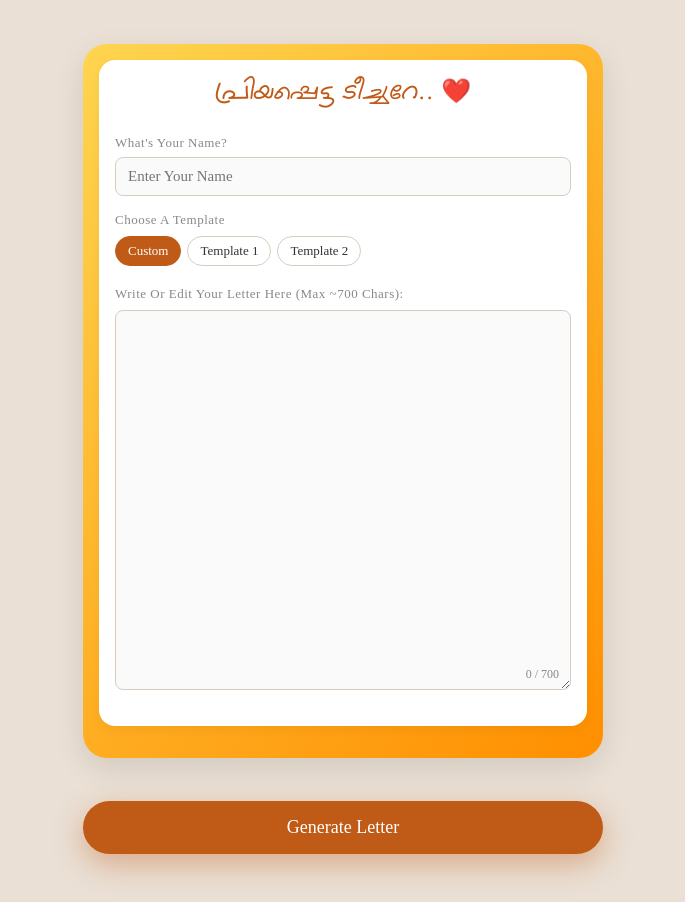
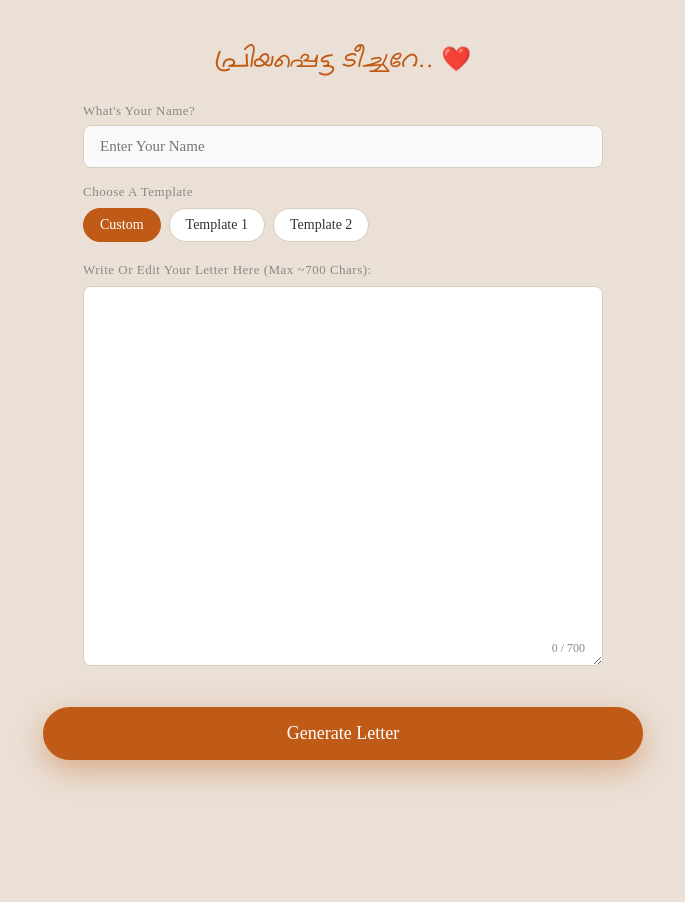
Before and after one commit to Shameelmya/BalakeralamLetter, a React (Vite) app: page / in a window 1280 px wide. Both pictures are taken after a click on the button "Write Your Letter". Shown: the whole page, without its empty margins (297-982 px from the left). After the commit the page ends 848 px from the top, so only its background shows below. Built offline with nearby package versions, Linux system fonts and the light colour scheme; a web font is replaced by a local one.

Commit message:
Remove yellow wrapper in builder, fix position fixed scrolling issue

```diff
--- a/src/components/LetterBuilder.jsx
+++ b/src/components/LetterBuilder.jsx
@@ -59,15 +59,6 @@ export default function LetterBuilder({ initialData, onSubmit }) {
     }}>
       <div style={{ maxWidth: '600px', margin: '0 auto', padding: '0 16px' }}>
 
-        {/* Yellow-orange gradient container wrapper */}
-        <div style={{
-          background: 'linear-gradient(135deg, #FFD54F, #FF8F00)',
-          padding: '16px',
-          borderRadius: '24px',
-          boxShadow: '0 10px 30px rgba(0,0,0,0.1)'
-        }}>
-          {/* White Card containing the form */}
-          <div className="card" style={{ padding: '16px', border: 'none', backgroundColor: '#ffffff', borderRadius: '16px' }}>
         <h2 style={{ fontSize: '24px', marginBottom: '24px', color: 'var(--color-magenta)', textAlign: 'center', fontWeight: 300, whiteSpace: 'nowrap', fontFamily: 'var(--font-malayalam)' }}>
           പ്രിയപ്പെട്ട ടീച്ചറേ.. ❤️
         </h2>
@@ -88,7 +79,7 @@ export default function LetterBuilder({ initialData, onSubmit }) {
             placeholder="Enter Your Name"
             value={name}
             onChange={(e) => setName(e.target.value)}
-                style={{ marginBottom: 0, padding: '10px 12px', fontSize: '15px' }}
+            style={{ marginBottom: 0, padding: '12px 16px', fontSize: '15px' }}
           />
         </div>
 
@@ -96,11 +87,11 @@ export default function LetterBuilder({ initialData, onSubmit }) {
           <label style={{ display: 'block', marginBottom: '8px', fontWeight: 400, color: '#888', fontSize: '13px', letterSpacing: '0.5px' }}>
             Choose A Template
           </label>
-              <div style={{ display: 'flex', gap: '6px', flexWrap: 'nowrap', overflowX: 'auto', paddingBottom: '4px' }}>
+          <div style={{ display: 'flex', gap: '8px', flexWrap: 'nowrap', overflowX: 'auto', paddingBottom: '4px' }}>
             <button
               className={`pill-btn ${mode === 'custom' ? 'active' : ''}`}
               onClick={() => { setMode('custom'); setContent(''); }}
-                  style={{ padding: '6px 12px', fontSize: '13px', whiteSpace: 'nowrap' }}
+              style={{ padding: '8px 16px', fontSize: '14px', whiteSpace: 'nowrap' }}
             >
               Custom
             </button>
@@ -109,7 +100,7 @@ export default function LetterBuilder({ initialData, onSubmit }) {
                 key={tpl.id}
                 className={`pill-btn ${mode === `template-${tpl.id}` ? 'active' : ''}`}
                 onClick={() => setMode(`template-${tpl.id}`)}
-                    style={{ padding: '6px 12px', fontSize: '13px', whiteSpace: 'nowrap' }}
+                style={{ padding: '8px 16px', fontSize: '14px', whiteSpace: 'nowrap' }}
               >
                 Template {tpl.id}
               </button>
@@ -131,22 +122,22 @@ export default function LetterBuilder({ initialData, onSubmit }) {
                 lineHeight: 1.8,
                 resize: 'vertical',
                 marginBottom: 0,
-                    borderColor: content.length > MAX_CHARS ? 'red' : 'var(--color-border)'
+                borderColor: content.length > MAX_CHARS ? 'red' : 'var(--color-border)',
+                padding: '16px',
+                backgroundColor: '#ffffff'
               }}
               value={content}
               onChange={(e) => setContent(e.target.value)}
             />
-                <div style={{ position: 'absolute', bottom: '12px', right: '12px', fontSize: '12px', color: content.length > MAX_CHARS ? 'red' : '#888' }}>
+            <div style={{ position: 'absolute', bottom: '12px', right: '12px', fontSize: '12px', color: content.length > MAX_CHARS ? 'red' : '#888', backgroundColor: 'rgba(255,255,255,0.8)', padding: '2px 6px', borderRadius: '4px' }}>
               {content.length} / {MAX_CHARS}
             </div>
           </div>
         </div>
       </div>
-        </div>
-      </div>
 
-      {/* Button floating at the bottom */}
-      <div style={{ position: 'fixed', bottom: '24px', left: '16px', right: '16px', display: 'flex', justifyContent: 'center', zIndex: 10, maxWidth: '600px', margin: '0 auto' }}>
+      {/* Button floating at the bottom, moved up higher */}
+      <div style={{ position: 'fixed', bottom: '40px', left: '16px', right: '16px', display: 'flex', justifyContent: 'center', zIndex: 10, maxWidth: '600px', margin: '0 auto' }}>
         <button
           className="btn-primary"
           onClick={handleSubmit}
--- a/src/index.css
+++ b/src/index.css
@@ -260,8 +260,12 @@ button {
 
 /* Animations */
 @keyframes fadeIn {
-  from { opacity: 0; transform: translateY(10px); }
-  to { opacity: 1; transform: translateY(0); }
+  from {
+    opacity: 0;
+  }
+  to {
+    opacity: 1;
+  }
 }
 
 .animate-fade-in {
```
Lines whose indentation alone changed are shown as unchanged.
